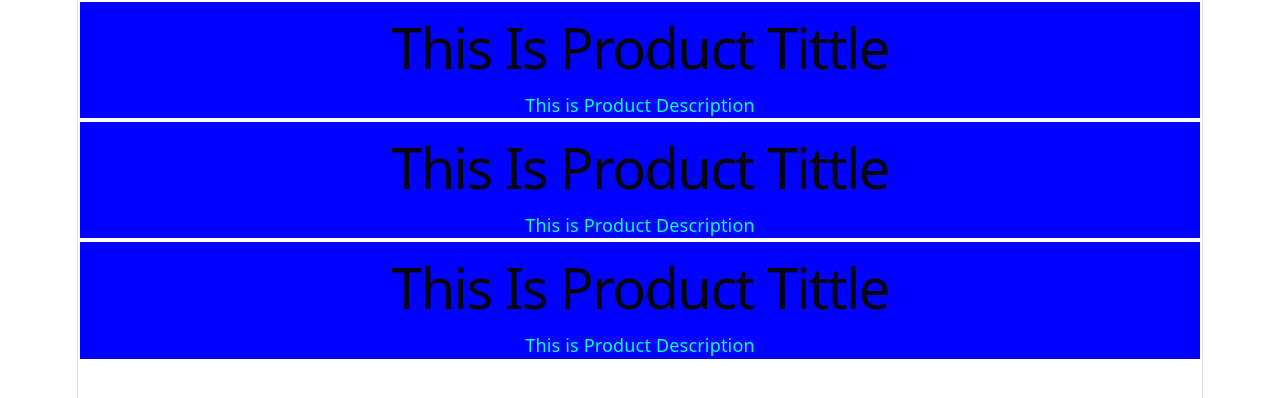
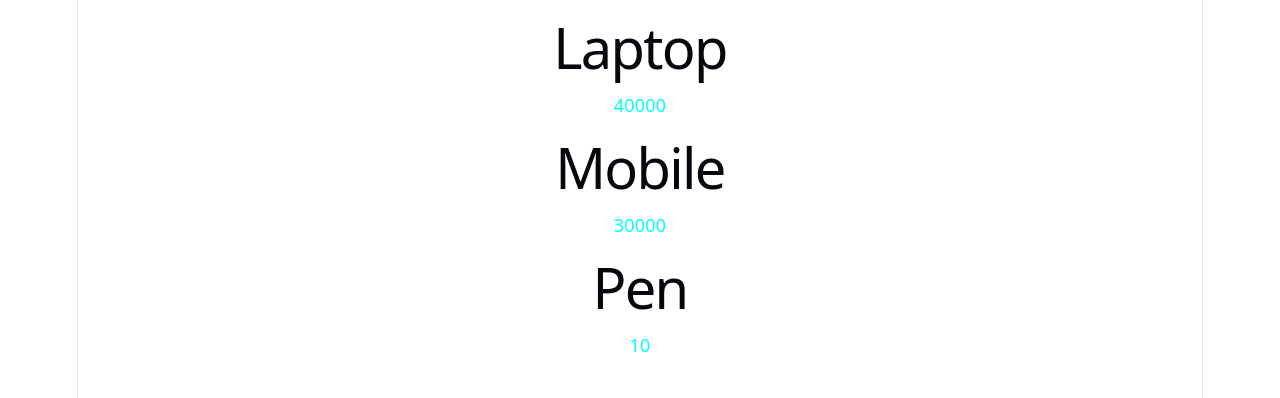
Before and after one commit to Noumansharif27/DeltaReact, a React (Vite) app in the folder basic-react-app/: page / in a window 1280 px wide. Shown: the top 398 px of the page. Built offline with nearby package versions, Linux system fonts and the light colour scheme.

Commit message:
worked on props

```diff
--- a/basic-react-app/src/Product.css
+++ b/basic-react-app/src/Product.css
@@ -1,5 +1,5 @@
 .Product {
-    border: 2px solid white;
-    color: aqua;
-    background: blue;
+  border: 2px solid white;
+  color: aqua;
+  /* background: blue; */
 }
--- a/basic-react-app/src/Product.jsx
+++ b/basic-react-app/src/Product.jsx
@@ -1,12 +1,12 @@
-import "./Product.css"
+import "./Product.css";
 
-function Product() {
- return (
-    <div  className="Product">
-    <h1>This Is Product Tittle</h1>
-    <p>This is Product Description</p>
+function Product({ tittle, price }) {
+  return (
+    <div className="Product">
+      <h1>{tittle}</h1>
+      <p>{price}</p>
     </div>
- )
+  );
 }
 
 export default Product;
--- a/basic-react-app/src/ProductTab.jsx
+++ b/basic-react-app/src/ProductTab.jsx
@@ -1,13 +1,13 @@
-import Product from "./Product.jsx"
+import Product from "./Product.jsx";
 
 function ProductTab() {
-    return(
-        <>
-        <Product />
-        <Product />
-        <Product />
-        </>
-    )
+  return (
+    <>
+      <Product tittle="Laptop" price={40000} />
+      <Product tittle="Mobile" price={30000} />
+      <Product tittle="Pen" price={10} />
+    </>
+  );
 }
 
 export default ProductTab;
```
Also changed, not shown: 1 other file (tests, documents, lock files or other folders).
